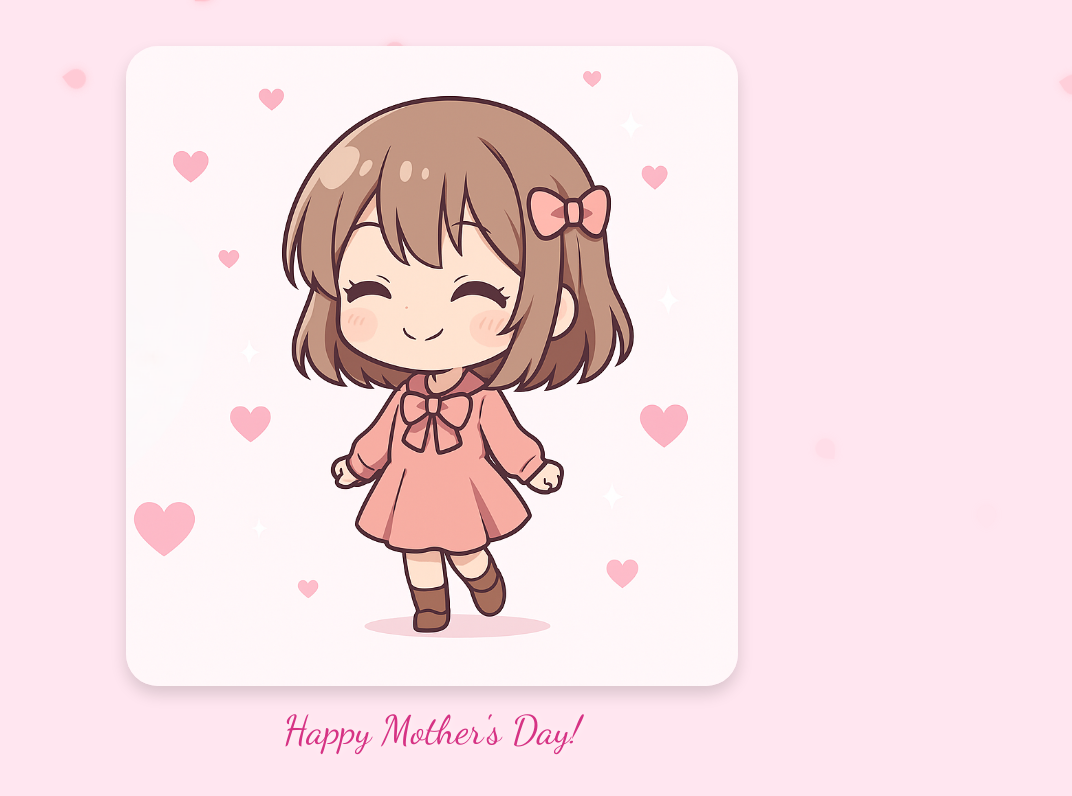
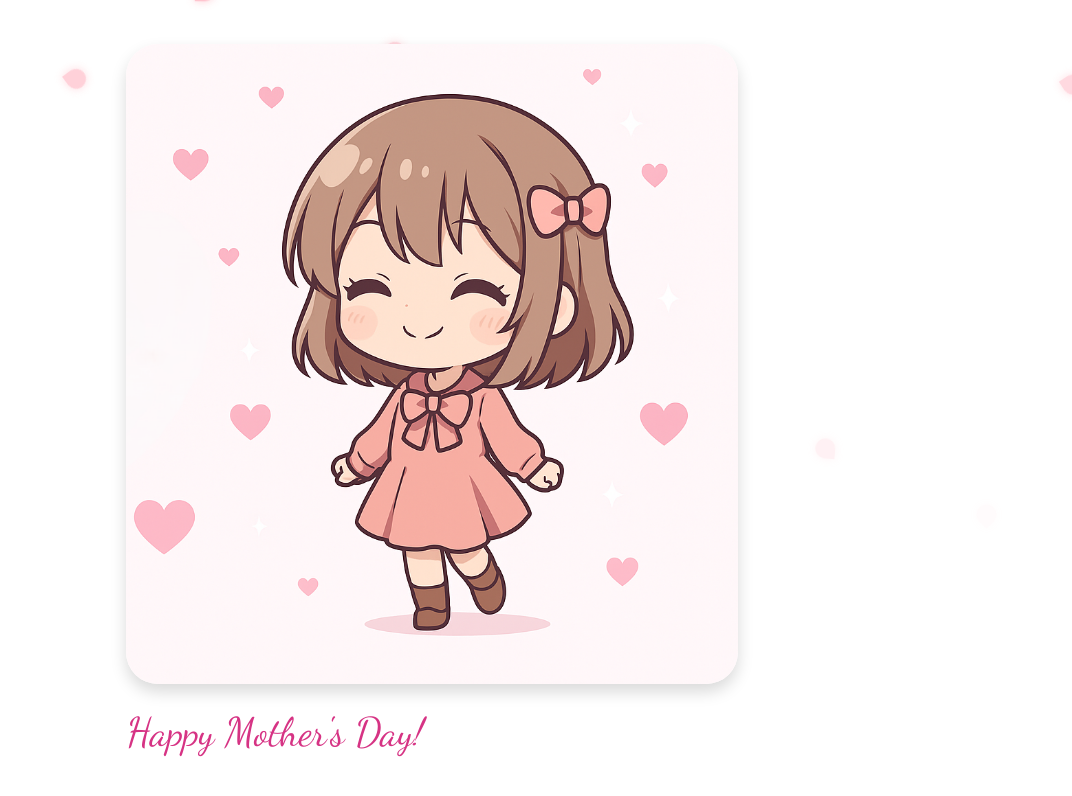
Before and after one commit to Bilbanzania/Mothers-Day-Web-Card, a plain HTML site: page index.html in a window 1280 px wide. Shown: the whole page, without its empty margins (208-1280 px from the left). Drawn offline with nearby package versions, Linux system fonts and the light colour scheme.

Commit message:
More polishing
Added accessibility and smoothed some parts out.

```diff
--- a/app.js
+++ b/app.js
@@ -13,13 +13,16 @@ $(document).ready(function () {
     document.addEventListener('keydown', startMusic);
     document.addEventListener('mousemove', startMusic);
 
-    // Parallax clouds
+    // Parallax clouds with fade-in
     for (let i = 0; i < 3; i++) {
         const cloud = $('<div class="cloud"></div>').css({
             top: `${Math.random() * 30 + 5}%`,
-            animationDuration: `${Math.random() * 40 + 40}s`
+            left: '-250px',
+            animationDuration: `${Math.random() * 40 + 40}s`,
+            opacity: 0
         });
         $('body').append(cloud);
+        cloud.animate({ opacity: 0.5 }, 2000);
     }
 
     // Cherry blossom petals
@@ -52,8 +55,8 @@ $(document).ready(function () {
         $('#character').animate({ top: '-10px' }, 150)
             .animate({ top: '0px' }, 200);
 
-        // Reveal message
-        $('#message').css({ opacity: 1, transform: 'scale(1)' });
+        // Reveal message with class
+        $('#message').addClass('show');
 
         // Floating hearts
         let usedPositions = [];
--- a/index.html
+++ b/index.html
@@ -3,16 +3,20 @@
 
 <head>
     <meta charset="UTF-8">
-    <meta name="viewport" content="width=device-width, initial-scale=1.0">
+    <meta name="viewport" content="width=device-width, initial-scale=1.0, maximum-scale=1.0, user-scalable=no">
     <title>Happy Mother's Day!</title>
+    <link rel="icon" href="media/heart.png" type="image/x-icon">
     <link href="https://fonts.googleapis.com/css2?family=Dancing+Script&display=swap" rel="stylesheet">
     <script src="https://code.jquery.com/jquery-3.6.0.min.js"></script>
     <link rel="stylesheet" href="stylez.css">
 </head>
 
-<body>
-    <img id="character" src="media/chibi_mdp.png" alt="Chibi Character">
-    <div id="message">Happy Mother's Day!</div>
+<body style="background-color: #fff; font-family: 'Dancing Script', cursive;">
+    <main id="card-content">
+        <img id="character" src="media/chibi_mdp.png" alt="Chibi-style illustration of you"
+            aria-label="Decorative chibi-style character">
+        <div id="message">Happy Mother's Day!</div>
+    </main>
     <audio id="bgm" src="media/background.mp3" preload="auto" loop></audio>
     <script src="app.js"></script>
 </body>
--- a/stylez.css
+++ b/stylez.css
@@ -2,7 +2,7 @@ body {
     margin: 0;
     padding: 0;
     background: #ffe6f0;
-    font-family: 'Comic Sans MS', cursive, sans-serif;
+    font-family: 'Dancing Script', cursive;
     overflow: hidden;
     display: flex;
     justify-content: center;
@@ -24,6 +24,11 @@ body {
     text-shadow: 0 0 8px rgba(255, 255, 255, 0.7);
 }
 
+#message.show {
+    opacity: 1;
+    transform: scale(1);
+}
+
 #character {
     position: relative;
     top: 0;
@@ -42,6 +47,7 @@ body {
     position: absolute;
     animation: floatUp 3s ease-out forwards;
     z-index: 9;
+    will-change: transform, opacity;
 }
 
 .heart {
@@ -96,6 +102,7 @@ body {
     background-position: center;
     opacity: 0.5;
     z-index: 1;
+    filter: blur(1px) brightness(1.05);
 }
 
 .cloud1 {
@@ -157,6 +164,7 @@ body {
     animation: fall 6s linear infinite;
     z-index: 2;
     filter: drop-shadow(0 0 5px rgba(255, 182, 193, 0.7));
+    will-change: transform, opacity;
 }
 
 @keyframes fall {
@@ -192,6 +200,7 @@ body {
     z-index: 5;
     animation: dustTrail 0.8s ease-out forwards;
     pointer-events: none;
+    will-change: transform, opacity;
 }
 
 @keyframes dustTrail {
```
Also changed, not shown: media/heart.png (added).
